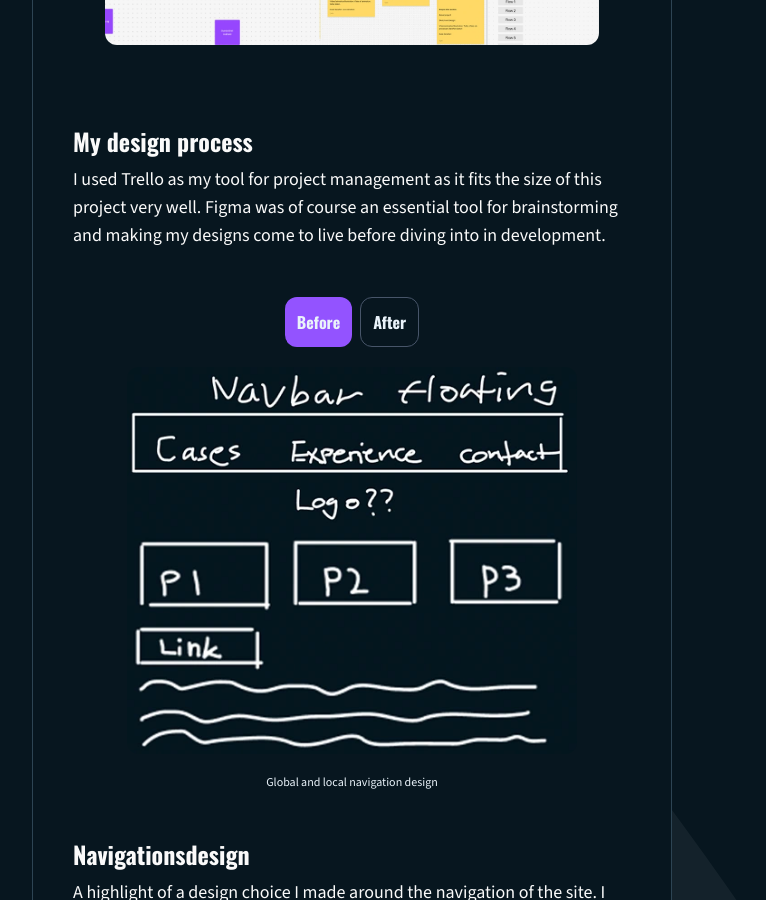
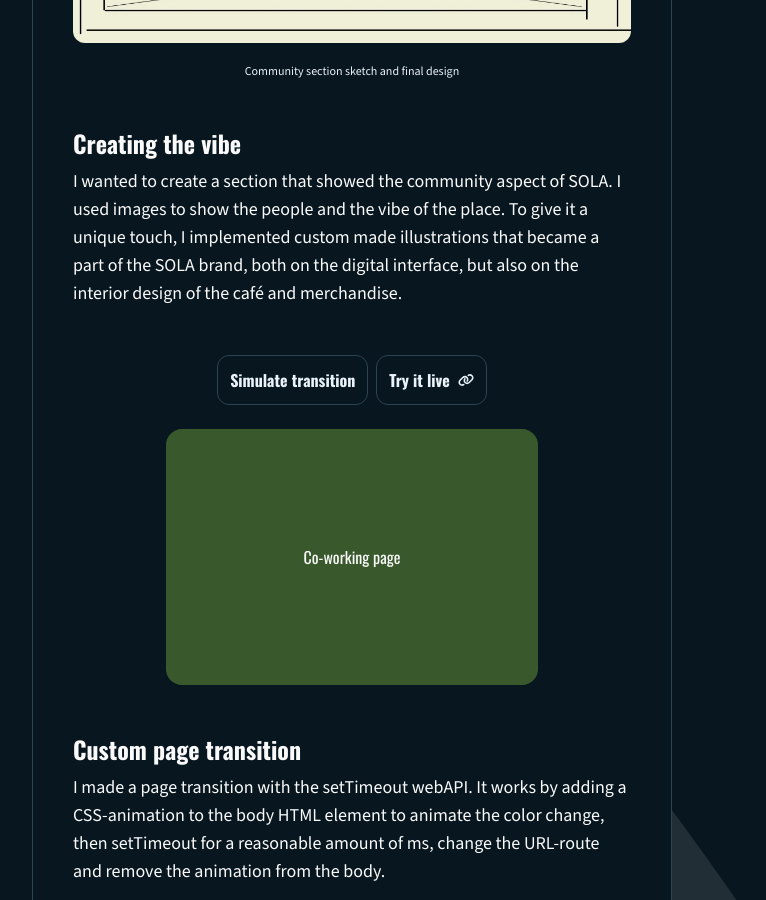
Before and after one commit to t-holmquist/portfolio, a Next.js app: page /cases in a window 1280 px wide. Shown: the part 1900-2800 px from the top of the page, without its empty margins (288-1054 px from the left). Built offline with nearby package versions, Linux system fonts and the light colour scheme.

Commit message:
add page transition component to case

```diff
--- a/components/ProjectDeeperDive.tsx
+++ b/components/ProjectDeeperDive.tsx
@@ -5,6 +5,7 @@ import { ProjectData } from "@/data/projectData";
 import { Video } from "./ui/video";
 import Link from "next/link";
 import MagicButton from "./ui/MagicButton";
+import PagetransitionSola from "./ui/pagetransitionSola";
 
 const ProjectDeeperDive = ( { className, projectId } :
     {
@@ -100,11 +101,16 @@ const ProjectDeeperDive = ( { className, projectId } :
                         </div>
                     </>
                 )}
+                {/* Page transition SOLA */}
                 {projectId == 2 && (
-                <div className="w-full space-y-2 self-start">
-                        <h3 className="font-oswald text-2xl font-bold">Test</h3>
-                        <p className="font-sourceSans text-lg">Test</p>
-                </div>
+                <>
+                    <PagetransitionSola />
+                    <div className="w-full space-y-2 self-start">
+                            <h3 className="font-oswald text-2xl font-bold">Custom page transition</h3>
+                            <p className="font-sourceSans text-lg">I made a page transition with the setTimeout webAPI. It works by adding a CSS-animation to the body HTML element to animate the color change,
+                                then setTimeout for a reasonable amount of ms, change the URL-route and remove the animation from the body.</p>
+                    </div>
+                </>
                 )}
                 {projectId == 1 && (
                     <>
--- a/components/ProjectSummary.tsx
+++ b/components/ProjectSummary.tsx
@@ -17,7 +17,7 @@ const ProjectSummary = ({
 }
 ) => {
 
-    const [projectId, setProjectId ] = useState(0);
+    const [projectId, setProjectId ] = useState(2);
 
     // Animation states
     const parentListVariant = {
--- a/components/ui/caseIllustration.tsx
+++ b/components/ui/caseIllustration.tsx
@@ -12,7 +12,7 @@ const CaseIllustration = () => {
     const rotate = useTransform(scrollYProgress, [0, 0.5, 1], [0, 10, 35])
 
   return (
-    <motion.div className="absolute -left-20 top-4 lg:-left-96 lg:top-72 opacity-5"
+    <motion.div className="absolute -left-20 top-4 lg:-left-96 lg:top-72 opacity-10"
     style={{y: y, rotate: rotate}}
     >
         <Image src={"/floatingillustrations/line.svg"} className="hidden sm:block" width={2000} height={2000} alt="illustration"/>
--- /dev/null
+++ b/components/ui/pagetransitionSola.tsx
@@ -0,0 +1,43 @@
+'use client';
+
+import { useState } from "react";
+import MagicButton from "./MagicButton";
+import { motion } from "motion/react";
+import Link from "next/link";
+import { FaLink } from "react-icons/fa6";
+
+const PagetransitionSola = () => {
+
+    const [isKaffebar, setIsKaffebar] = useState(false);
+
+  return (
+    <div className="flex flex-col items-center gap-6 w-full">
+        <div className="flex gap-2">
+            <MagicButton
+            title="Simulate transition"
+            handleClick={() => setIsKaffebar(!isKaffebar)}
+            otherClasses="border border-brandBorder"
+            />
+            <Link href="https://www.solacph.dk/">
+                <MagicButton
+                title="Try it live"
+                otherClasses="border border-brandBorder"
+                icon={<FaLink/>}
+                position="right"
+                />
+            </Link>
+        </div>
+
+        <motion.div
+        // Motion keyframes added to y-position to avoid component re-render via key prop with react state to improve performance and minimize complexity. I also didn't want the elements to leave the DOM because of layout shift.
+        animate={isKaffebar ? {y: [-10, 0], backgroundColor: "#AF3423"} : {y: [-15, 0], backgroundColor: "#39592C"}}
+        transition={{duration: 0.8}}
+        className="w-10/12 sm:w-8/12 h-64 rounded-2xl font-oswald flex items-center justify-center"
+        >
+            {isKaffebar ? "Café page" : "Co-working page"}
+        </motion.div>
+    </div>
+  )
+}
+
+export default PagetransitionSola;
```
